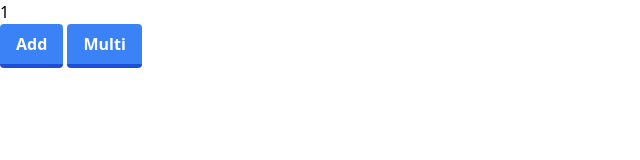
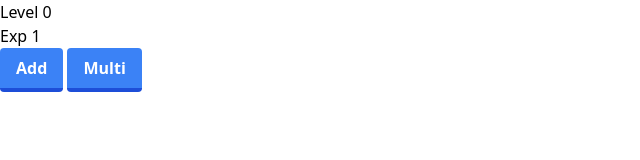
Before and after one commit to JoeWysocki/clicker-game, a plain HTML site: page index.html in a window 1280 px wide. Both pictures are taken after a click on the button "Add". Shown: the whole page, without its empty margins (0-640 px from the left). Drawn offline with nearby package versions, Linux system fonts and the light colour scheme.

Commit message:
Made Exp and added basic leveling

```diff
--- a/index.html
+++ b/index.html
@@ -11,7 +11,14 @@
     <title>Hello, world!</title>
   </head>
   <body>
-    <h1 id="text1">Hello, world!</h1>
+    <h1>
+        Level
+        <span id="text1">0</span>
+    </h1>
+    <h2>
+        Exp
+        <span id="expNum">0</span>
+    </h2>
     <button class="bg-blue-500 hover:bg-blue-400 text-white font-bold py-2 px-4 border-b-4 border-blue-700 hover:border-blue-500 rounded" id="button1">
         Add
       </button>
--- a/main.js
+++ b/main.js
@@ -1,11 +1,21 @@
-let count = 0
+let level = 0
+let expToNextLevel = 10
+let expGained = 0
 let addAmount = 1
 let multi = 1.5
 
 $("#button1").click(function() {
-    count=count + addAmount
-    count=Math.round(count)
-    $("#text1").text(count)
+    expGained=expGained + addAmount
+
+
+    if(expGained>=expToNextLevel){
+        expToNextLevel=expToNextLevel*multi
+        expGained=0
+        level++
+        $("#text1").text(level)
+    }
+
+    $("#expNum").text(expGained)
 }
 )
 
```
